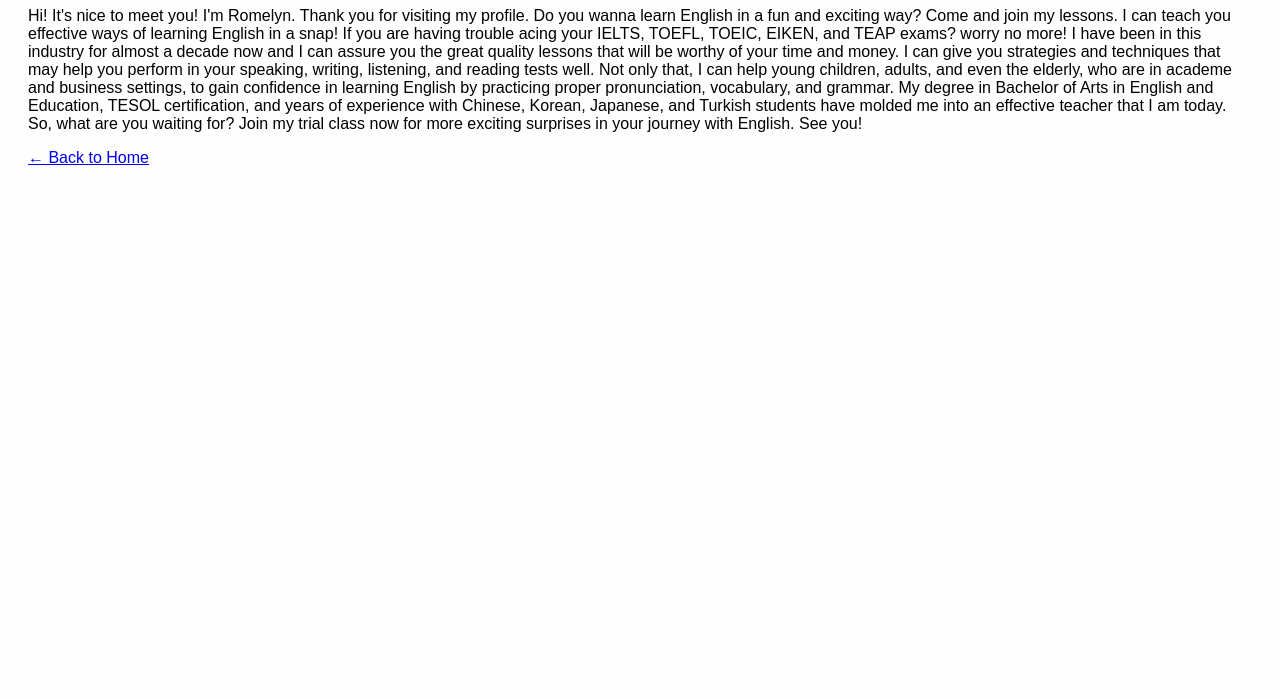
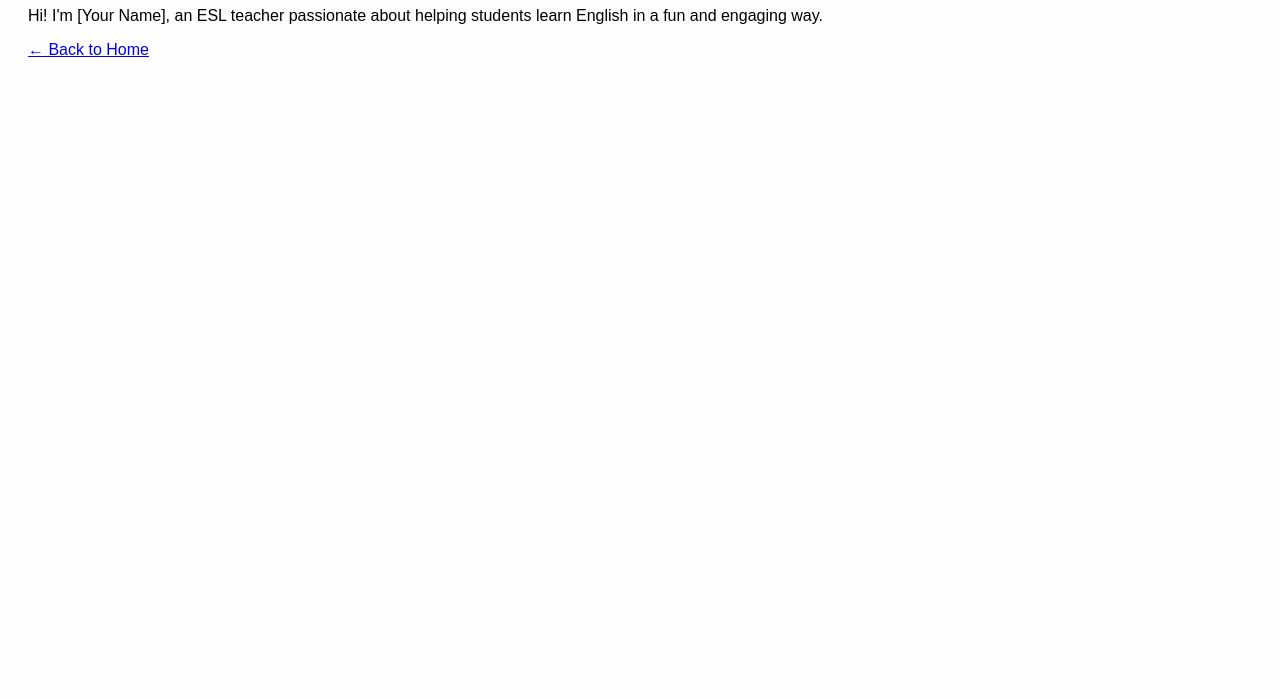
Before and after one commit to RomeLane/my-esl-website, a plain HTML site: page about.html in a window 1280 px wide. Shown: the part 101-800 px from the top of the page. Drawn offline with Linux system fonts and the light colour scheme.

Commit message:
Add files via upload

```diff
--- a/about.html
+++ b/about.html
@@ -14,18 +14,7 @@
 </head>
 <body>
   <h1>About Me</h1>
-  <p>Hi!  It's nice to meet you! I'm Romelyn.  Thank you for visiting my profile.
-    Do you wanna learn English in a fun and exciting way? Come and join my lessons. I can teach you effective ways of learning English in a snap! If you are having trouble acing your IELTS, TOEFL, TOEIC, EIKEN, and TEAP exams? worry no more!
-
-    I have been in this industry for almost a decade now and I can assure you the great quality
-    lessons that will be worthy of your time and money. I can give you strategies and techniques that may help you perform in your speaking, writing, listening, and reading tests well.
-
-    Not only that, I can help young children, adults, and even the elderly, who are in academe and business settings, to gain confidence in learning English by practicing proper pronunciation, vocabulary, and grammar.
-
-    My degree in Bachelor of Arts in English and Education, TESOL certification, and years of experience with Chinese, Korean, Japanese, and Turkish students have molded me into an effective teacher that I am today.
-
-
-    So, what are you waiting for? Join my trial class now for more exciting surprises in your journey with English. See you!   </p>
+  <p>Hi! I'm [Your Name], an ESL teacher passionate about helping students learn English in a fun and engaging way.</p>
   <a href="index.html">← Back to Home</a>
 </body>
 </html>
```
